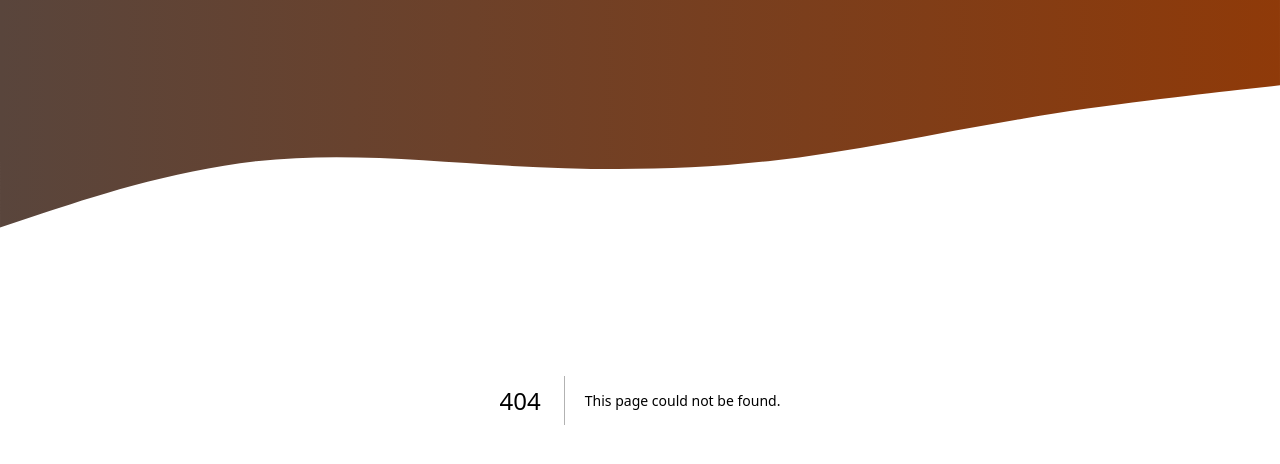
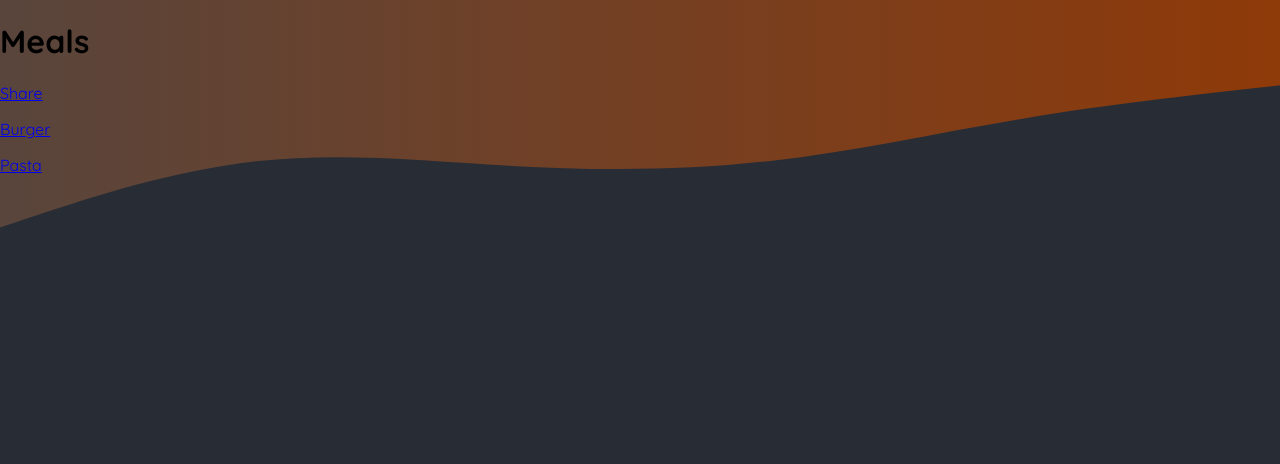
Before and after one commit to RAWoiwode/re-foodies-app, a Next.js app: page /meals in a window 1280 px wide. Before the commit this address had no page. Shown: the top 464 px of the page. Built offline with nearby package versions, Linux system fonts and the light colour scheme.

Commit message:
Setting up basic routes to be used

```diff
--- /dev/null
+++ b/app/meals/page.js
@@ -0,0 +1,21 @@
+import Link from "next/link";
+import React from "react";
+
+const MealsPage = () => {
+  return (
+    <>
+      <h1>Meals</h1>
+      <p>
+        <Link href={"/meals/share"}>Share</Link>
+      </p>
+      <p>
+        <Link href={"/meals/burger"}>Burger</Link>
+      </p>
+      <p>
+        <Link href={"/meals/pasta"}>Pasta</Link>
+      </p>
+    </>
+  );
+};
+
+export default MealsPage;
```
Also changed, not shown: app/community/page.js (added, +7 -0 lines), app/meals/[slug]/page.js (added, +7 -0 lines), app/meals/share/page.js (added, +7 -0 lines), app/page.js (+9 -1 lines).
